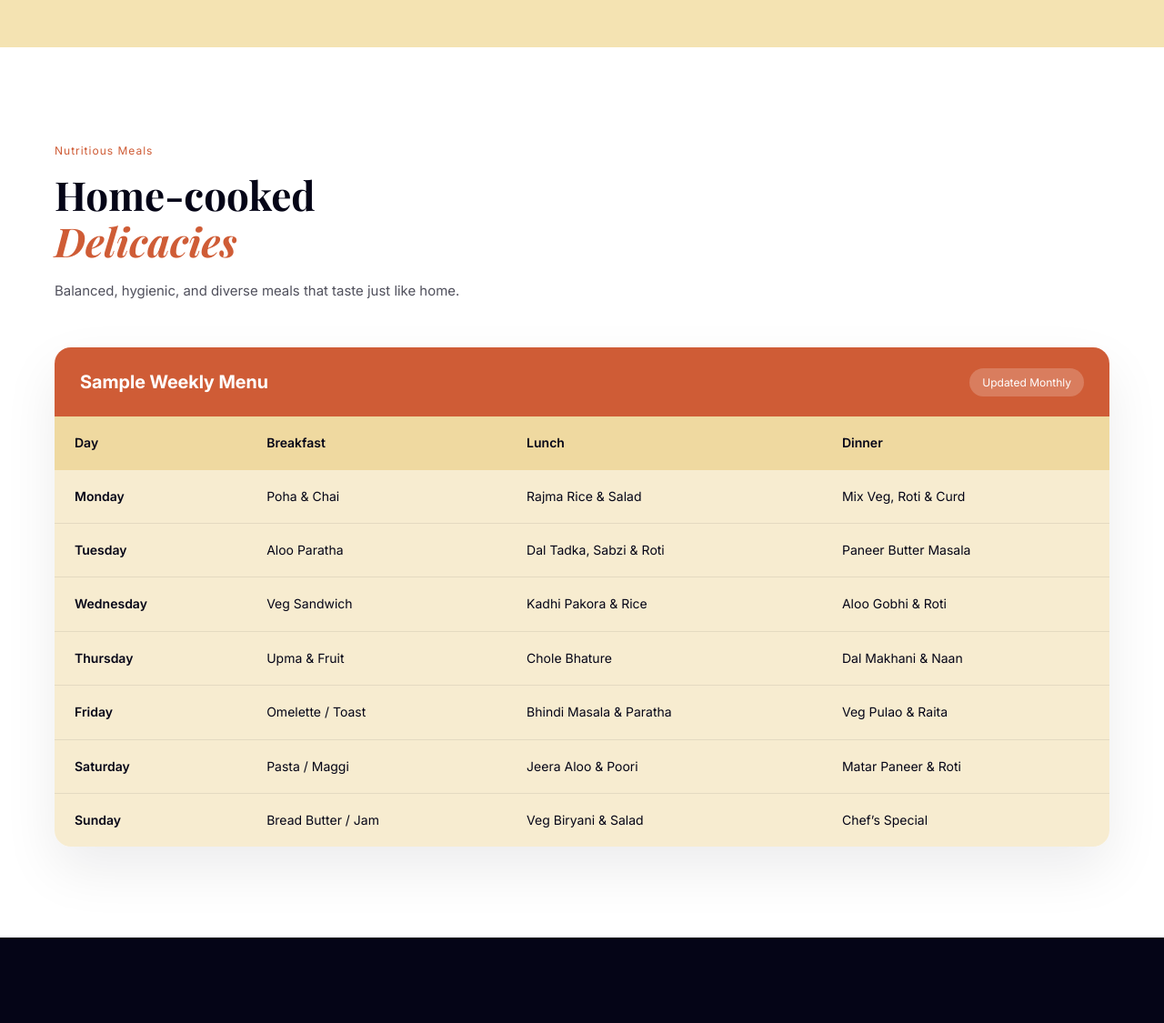
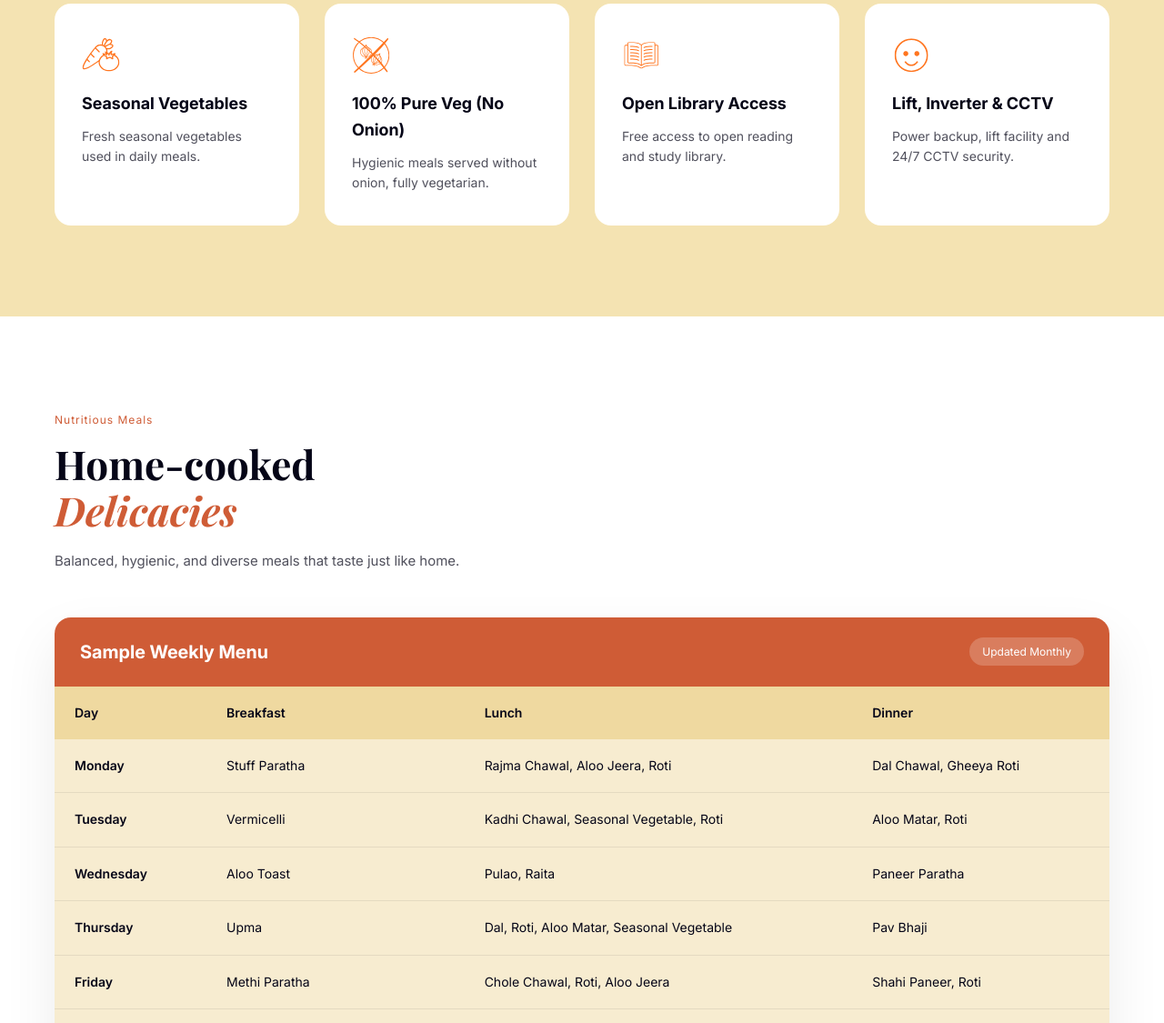
Before and after one commit to Schat404/sudekshaa-pg, a plain HTML site: page index.html in a window 1280 px wide. Shown: the part 1675-2800 px from the top of the page at 91% size. Drawn offline with Linux system fonts and the light colour scheme.

Commit message:
changes as per client

```diff
--- a/css/layout.css
+++ b/css/layout.css
@@ -36,6 +36,13 @@
   place-items: center;
   font-weight: 700;
 }
+
+.logo-icon {
+  width: 42px;
+  height: 42px;
+  object-fit: contain;
+}
+
 
 .logo-text {
   font-size: 18px;
--- a/css/sections.css
+++ b/css/sections.css
@@ -207,6 +207,14 @@
     font-size: 36px;
   }
 }
+
+.services-disclaimer {
+  margin-top: 32px;
+  font-size: 14px;
+  color: rgba(5, 5, 23, 0.7);
+  font-style: italic;
+}
+
 /* ======================
    MENU SECTION
 ====================== */
--- a/index.html
+++ b/index.html
@@ -18,7 +18,7 @@
   <header class="navbar">
     <div class="nav-container">
       <div class="logo">
-        <span class="logo-badge">S</span>
+        <img src="assets/icons/logoicon.svg" alt="Sudekshaa PG Logo" class="logo-icon">
         <span class="logo-text">SUDEKSHAA <strong>PG</strong></span>
       </div>
 
@@ -88,6 +88,7 @@
           We prioritize your comfort and safety, offering all modern
           amenities so you can focus entirely on your career.
         </p>
+        <p><strong>Disclaimer : Last entry to the PG is at 8:30 PM.</strong></p>
       </div>
 
       <div class="services-grid">
@@ -138,9 +139,38 @@
           <h4>Automatic Washing</h4>
           <p>Hassle-free laundry with automatic machines.</p>
         </div>
+
+        <!-- Seasonal Vegetables -->
+        <div class="service-card">
+          <img src="assets/icons/vegetables.svg" alt="Seasonal Vegetables">
+          <h4>Seasonal Vegetables</h4>
+          <p>Fresh seasonal vegetables used in daily meals.</p>
+        </div>
+
+        <!-- No Onion Pure Veg -->
+        <div class="service-card">
+          <img src="assets/icons/pureveg.svg" alt="Pure Veg Food">
+          <h4>100% Pure Veg (No Onion)</h4>
+          <p>Hygienic meals served without onion, fully vegetarian.</p>
+        </div>
+
+        <!-- Open Library -->
+        <div class="service-card">
+          <img src="assets/icons/library.svg" alt="Open Library">
+          <h4>Open Library Access</h4>
+          <p>Free access to open reading and study library.</p>
+        </div>
+
+        <!-- Lift, Inverter & CCTV -->
+        <div class="service-card">
+          <img src="assets/icons/security.svg" alt="Lift Inverter CCTV">
+          <h4>Lift, Inverter & CCTV</h4>
+          <p>Power backup, lift facility and 24/7 CCTV security.</p>
+        </div>
       </div>
 
     </div>
+
   </section>
 
   <!-- MENU -->
@@ -177,47 +207,55 @@
             <tbody>
               <tr>
                 <td>Monday</td>
-                <td>Poha & Chai</td>
-                <td>Rajma Rice & Salad</td>
-                <td>Mix Veg, Roti & Curd</td>
+                <td>Stuff Paratha</td>
+                <td>Rajma Chawal, Aloo Jeera, Roti</td>
+                <td>Dal Chawal, Gheeya Roti</td>
               </tr>
+
               <tr>
                 <td>Tuesday</td>
-                <td>Aloo Paratha</td>
-                <td>Dal Tadka, Sabzi & Roti</td>
-                <td>Paneer Butter Masala</td>
+                <td>Vermicelli</td>
+                <td>Kadhi Chawal, Seasonal Vegetable, Roti</td>
+                <td>Aloo Matar, Roti</td>
               </tr>
+
               <tr>
                 <td>Wednesday</td>
-                <td>Veg Sandwich</td>
-                <td>Kadhi Pakora & Rice</td>
-                <td>Aloo Gobhi & Roti</td>
+                <td>Aloo Toast</td>
+                <td>Pulao, Raita</td>
+                <td>Paneer Paratha</td>
               </tr>
+
               <tr>
                 <td>Thursday</td>
-                <td>Upma & Fruit</td>
-                <td>Chole Bhature</td>
-                <td>Dal Makhani & Naan</td>
+                <td>Upma</td>
+                <td>Dal, Roti, Aloo Matar, Seasonal Vegetable</td>
+                <td>Pav Bhaji</td>
               </tr>
+
               <tr>
                 <td>Friday</td>
-                <td>Omelette / Toast</td>
-                <td>Bhindi Masala & Paratha</td>
-                <td>Veg Pulao & Raita</td>
+                <td>Methi Paratha</td>
+                <td>Chole Chawal, Roti, Aloo Jeera</td>
+                <td>Shahi Paneer, Roti</td>
               </tr>
+
               <tr>
                 <td>Saturday</td>
-                <td>Pasta / Maggi</td>
-                <td>Jeera Aloo & Poori</td>
-                <td>Matar Paneer & Roti</td>
+                <td>Bread Roll</td>
+                <td>Roti, Chawal, Seasonal Sabji</td>
+                <td>Aloo Soyabean, Roti</td>
               </tr>
+
               <tr>
                 <td>Sunday</td>
-                <td>Bread Butter / Jam</td>
-                <td>Veg Biryani & Salad</td>
-                <td>Chef’s Special</td>
+                <td>Chole Bhature / Aloo Puri</td>
+                <td>Pulao</td>
+                <td>Matar Paneer, Roti, Salad</td>
               </tr>
+
               </tbody>
+
             </table>
         </div>
       </div>
@@ -346,7 +384,7 @@
             <h4>Call for Queries</h4>
             <p>
               <strong>9560628000</strong><br />
-              <strong>9891561535</strong>
+              <strong>8882318156</strong>
             </p>
           </div>
         </div>
@@ -405,7 +443,7 @@
       <!-- Brand -->
       <div class="footer-brand">
         <div class="logo">
-          <span class="logo-badge">S</span>
+
           <span class="logo-text">SUDEKSHAA <strong>PG</strong></span>
         </div>
         <p>
```
Also changed, not shown: assets/icons/library.svg (added), assets/icons/logoicon.svg (added), assets/icons/pureveg.svg (added), assets/icons/security.svg (added), assets/icons/vegetables.svg (added), assets/images/hero/hero-bg.webp, 2 other files. Lines whose indentation alone changed are shown as unchanged.
